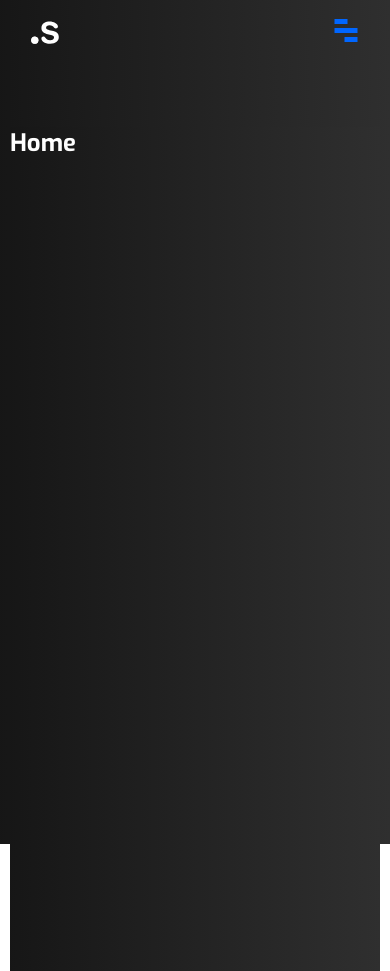
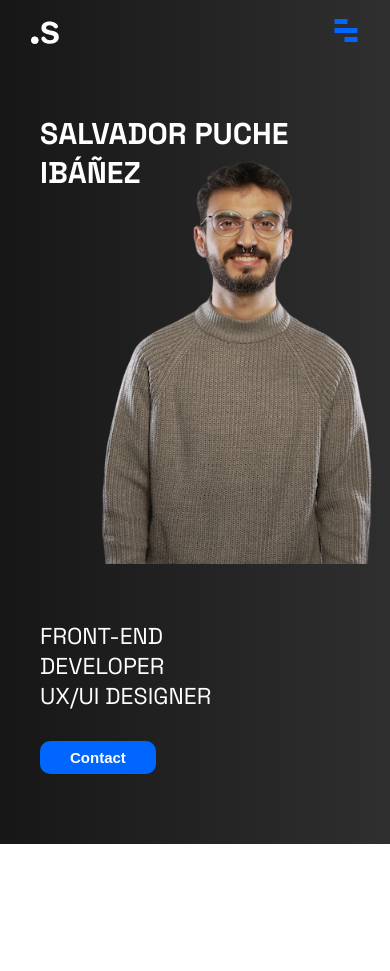
Before and after one commit to Saxxan/portfolio, a React (Create React App) app in the folder portfolio/: page / in a window 390 px wide. After the commit the page ends 844 px from the top, so only its background shows below. Built offline with nearby package versions, Linux system fonts and the light colour scheme.

Commit message:
landing page about me created for mobile

```diff
--- a/portfolio/src/App.css
+++ b/portfolio/src/App.css
@@ -1,4 +1,4 @@
-@import url('https://fonts.googleapis.com/css2?family=Exo:wght@400;500;700&family=Montserrat:wght@400;500;700&display=swap');
+@import url('https://fonts.googleapis.com/css2?family=Montserrat:wght@400;500;700&family=Space+Grotesk:wght@400;500;700&display=swap');
 
 * {
   box-sizing: border-box;
@@ -6,7 +6,7 @@
 
 :root {
   /* Fonts */
-  --font-title: 'Exo', sans-serif;
+  --font-title: 'Space Grotesk', sans-serif;
   --font-text: 'Montserrat', sans-serif;
 
   /* Colors */
@@ -34,7 +34,7 @@ h1, h2, h3, h4, h5, h6 {
   font-family: var(--font-title);
 }
 
-p, span, input, textarea {
+p, span, input, textarea, li {
   margin: 0;
   font-family: var(--font-text);
 }
--- a/portfolio/src/components/CTA/CTA.jsx
+++ b/portfolio/src/components/CTA/CTA.jsx
@@ -2,7 +2,7 @@ import { Link } from "react-router-dom";
 import styled from "styled-components";
 
 const Button = styled.button`
-    display: none;
+    display: ${props => props.display};
     width: fit-content;
     height: fit-content;
     padding: 8px 30px;
@@ -18,13 +18,14 @@ const Button = styled.button`
         background-color: var(--primary-hover);
     }
     @media (min-width: 900px) {
-        display: flex;
+        display: block;
+        font-size: 20px;
     }
 `
 
 export default function CTA(props) {
     return (
-        <Button>
+        <Button display={props.display}>
             <Link className="cta" to="/contact" style={{color:"white", textDecorationLine:"none"}}>{props.name}</Link>
         </Button>
     )
--- a/portfolio/src/components/header/Header.jsx
+++ b/portfolio/src/components/header/Header.jsx
@@ -48,7 +48,7 @@ export default function PageHeader() {
             <Header>
                 <Logo/>
                 <NavMenuDeskopt/>
-                <CTA name="Contact"></CTA>
+                <CTA display="none" name="Contact"/>
                 <BurgerIcon onClick={toggleModalVisibility}/>
             </Header>
             <ModalMenu display={isOpen ? "block" : "none"}/>
--- a/portfolio/src/pages/AboutMe/AboutMe.jsx
+++ b/portfolio/src/pages/AboutMe/AboutMe.jsx
@@ -1,22 +1,67 @@
 import { Swiper, SwiperSlide } from 'swiper/react';
-import { SectionPageDark } from '../../components/sectionPage/SectionPage';
+import CTA from '../../components/CTA/CTA';
 import 'swiper/css';
 import './aboutMe.css';
+import styled from 'styled-components';
+
+
+const AboutPageLayout = styled.article`
+    height: 100vh;
+    color: var(--font-white);
+`
 
 export default function AboutMe() {
     return (
-        <SectionPageDark>
+        <AboutPageLayout>
             <Swiper slidesPerView={1}>
                 <SwiperSlide className='aboutSlide about__home'>
-                    <h1>Home</h1>
+                    <section className='about__home__section'>
+                        <h1 className='about__home__section__title'>SALVADOR PUCHE IBÁÑEZ</h1>
+                        <section className='about__home__section__subtitle'>
+                            <h2>FRONT-END DEVELOPER</h2>
+                            <h2>UX/UI DESIGNER</h2>
+                            <CTA display='block' name='Contact' />
+                        </section>
+                    </section>
+                    <section className='about__home__section'>
+                        <img src='/landing-page.webp' alt='Landing page image' />
+                    </section>
                 </SwiperSlide>
                 <SwiperSlide className='aboutSlide about__about'>
-                    <h1>About</h1>
+                    <p className='about__about__text'>Hi, I’m Salvador Puche Ibáñez, a front-end developer based in Valencia and interested in working remotely. A resume about me would be: Animal and travel lover. Overall, I consider myself a calm person with a sober taste. I am ceaslessly eager to assume design and front-end challenges, though.</p>
+                    <hr className='about__about__line' />
+                    <p className='about__about__text'>I work to help people and companies to create accessible and innovative web sites and get users feel comfortable, easy and intuitive navigating these sites.</p>
                 </SwiperSlide>
                 <SwiperSlide className='aboutSlide about__skills'>
-                    <h1>Skills</h1>
+                    <section className='about__skills__block'>
+                        <h3>Software skills</h3>
+                        <ul>
+                            <li>Semantic HTML</li>
+                            <li>Responsive CSS</li>
+                            <li>JavaScript</li>
+                            <li>Git</li>
+                            <li>C++</li>
+                            <li>Java</li>
+                        </ul>
+                    </section>
+                    <section className='about__skills__block'>
+                        <h3>Design skills</h3>
+                        <ul>
+                            <li>Figma</li>
+                            <li>Animation</li>
+                            <li>Responsive design</li>
+                        </ul>
+                    </section>
+                    <section className='about__skills__block'>
+                        <h3>Social skills</h3>
+                        <ul>
+                            <li>Cooperative</li>
+                            <li>Proactive</li>
+                            <li>Empathic</li>
+                        </ul>
+                    </section>
                 </SwiperSlide>
             </Swiper>
-        </SectionPageDark>
+        </AboutPageLayout>
     );
 }
--- a/portfolio/src/pages/AboutMe/aboutMe.css
+++ b/portfolio/src/pages/AboutMe/aboutMe.css
@@ -1,12 +1,108 @@
 .aboutSlide {
     height: 100vh;
+    padding-top: 10vh;
 }
 
 .about__home,
 .about__skills {
     background: var(--bg-dark-1);
+    display: flex;
 }
 
 .about__about {
     background: var(--bg-dark-2);
+    padding: 30px;
+    display: flex;
+    flex-direction: column;
+    justify-content: center;
+    align-items: center;
 }
+
+.about__about__text {
+    font-size: 15px;
+    letter-spacing: 1px;
+    padding: 5px;
+    margin: 20px 0;
+    max-width: 700px;
+}
+
+.about__about__line {
+    width: 250px;
+}
+
+.about__home__section {
+    width: 50%;
+    height: 100%;
+    padding: 30px 10px 70px 40px;
+    display: flex;
+    flex-direction: column;
+    justify-content: space-between;
+}
+
+.about__home__section__title {
+    font-size: 30px;
+    width: 300px;
+}
+
+.about__home__section__subtitle > h2 {
+    font-size: 23px;
+    width: 200px;
+    font-weight: 400;
+}
+
+.about__home__section__subtitle > h2:nth-child(2) {
+    padding-bottom: 30px;
+}
+
+.about__home__section > img {
+    height: 450px;
+    width: 400px;
+    margin-left: -190px;
+    z-index: -1;
+}
+
+.about__skills {
+    flex-direction: column;
+    align-items: center;
+    justify-content: center;
+}
+
+.about__skills__block {
+    width: 200px;
+    text-align: center;
+    display: flex;
+    flex-direction: column;
+    justify-content: center;
+    align-items: center;
+    margin-bottom: 20px;
+}
+
+.about__skills__block > h3 {
+    border-bottom: 1px solid var(--font-white);
+    padding-bottom: 3px;
+}
+
+.about__skills__block > ul {
+    padding: 0;
+    list-style: none;
+    width: 100%;
+}
+
+.about__skills__block > ul > li {
+    width: 100%;
+    text-align: center;
+}
+
+@media (min-width: 900px) {
+    .aboutSlide {
+        padding-top: 12vh;
+    }
+
+    .about__about__line {
+        width: 450px;
+    }
+
+    .about__about__text {
+        font-size: 20px;
+    }
+}
```
Also changed, not shown: portfolio/public/landing-page.webp (added).
